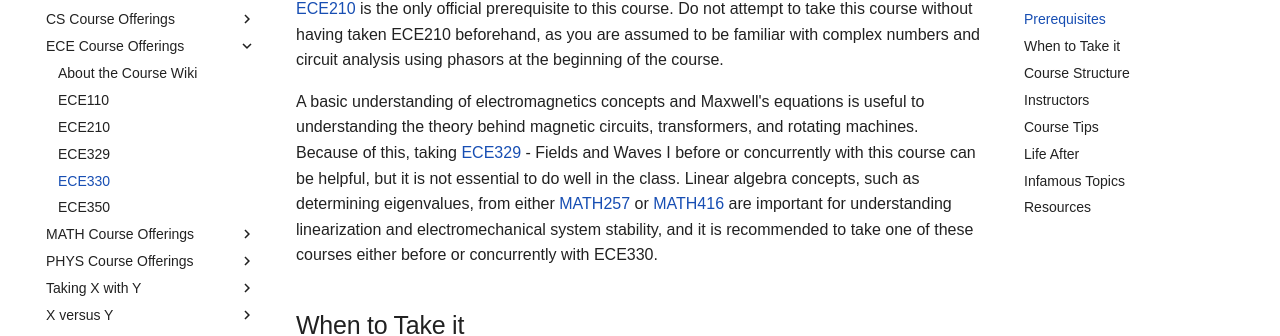
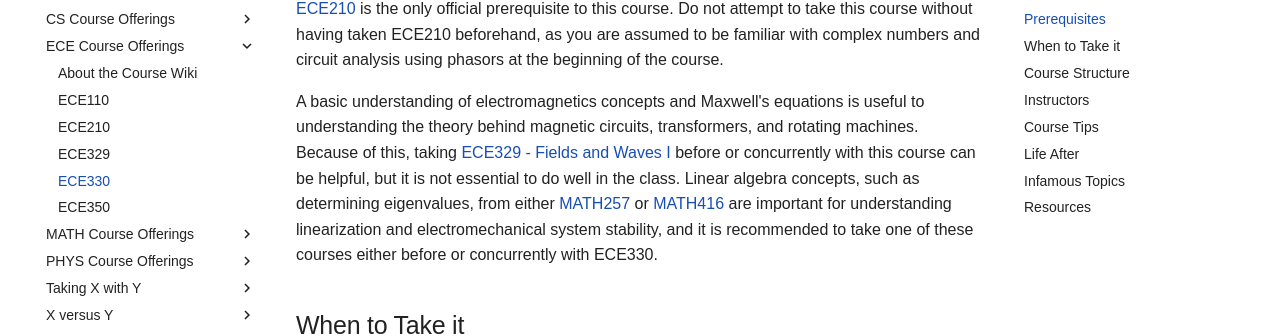
Before and after one commit to hkn-alpha/wiki, an MkDocs documentation site: the page built from docs/Course Wiki/ECE Course Offerings/ECE330.md, in a window 1280 px wide and 900 px high, scrolled down 915 px. Shown: the part 116-452 px from the top of the window. Built offline with MkDocs 1.6.1 and Material for MkDocs 9.7.7, drawn with Linux system fonts in a browser that asks for light colours; some web fonts are replaced.

Commit message:
Whoops forgot a formatting change

```diff
--- a/docs/Course Wiki/ECE Course Offerings/ECE330.md
+++ b/docs/Course Wiki/ECE Course Offerings/ECE330.md
@@ -20,7 +20,7 @@ ECE330 begins with a review of concepts from [ECE210](ECE210.md), including basi
 
 [ECE210](ECE210.md) is the only official prerequisite to this course.  Do not attempt to take this course without having taken ECE210 beforehand, as you are assumed to be familiar with complex numbers and circuit analysis using phasors at the beginning of the course.
 
-A basic understanding of electromagnetics concepts and Maxwell's equations is useful to understanding the theory behind magnetic circuits, transformers, and rotating machines.  Because of this, taking [ECE329](ECE329.md) - Fields and Waves I before or concurrently with this course can be helpful, but it is not essential to do well in the class.  Linear algebra concepts, such as determining eigenvalues, from either [MATH257](../MATH%20Course%20Offerings/MATH257.md) or [MATH416](../MATH%20Course%20Offerings/MATH416.md) are important for understanding linearization and electromechanical system stability, and it is recommended to take one of these courses either before or concurrently with ECE330.
+A basic understanding of electromagnetics concepts and Maxwell's equations is useful to understanding the theory behind magnetic circuits, transformers, and rotating machines.  Because of this, taking [ECE329 - Fields and Waves I](ECE329.md) before or concurrently with this course can be helpful, but it is not essential to do well in the class.  Linear algebra concepts, such as determining eigenvalues, from either [MATH257](../MATH%20Course%20Offerings/MATH257.md) or [MATH416](../MATH%20Course%20Offerings/MATH416.md) are important for understanding linearization and electromechanical system stability, and it is recommended to take one of these courses either before or concurrently with ECE330.
 
 ## When to Take it
 
```
